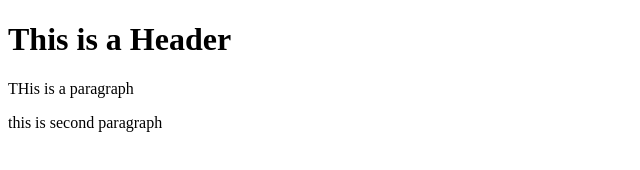
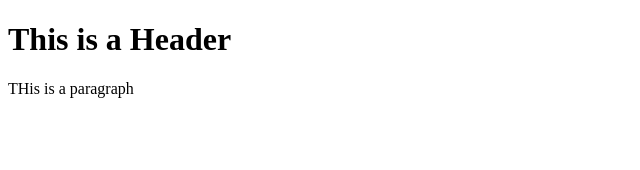
Before and after one commit to thongtranba/git-test, a plain HTML site: page index.html in a window 1280 px wide. Shown: the whole page, without its empty margins (0-640 px from the left). Drawn offline with Linux system fonts and the light colour scheme.

Commit message:
first commit

```diff
--- a/index.html
+++ b/index.html
@@ -9,6 +9,5 @@
 <body>
     <h1>This is a Header</h1>
     <p>THis is a paragraph</p>
-    <p>this is second paragraph</p>
 </body>
 </html>
```
